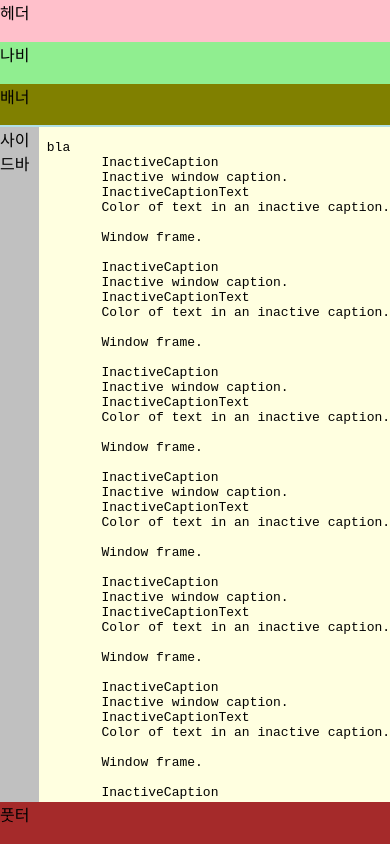
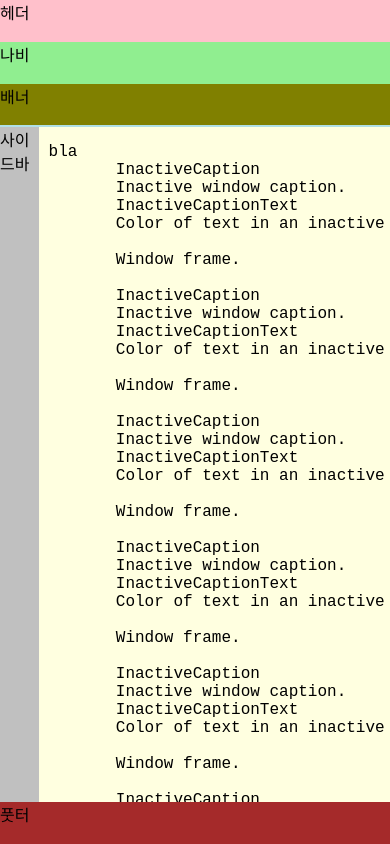
Before and after one commit to changnam/changnam.github.io, a plain HTML site: page index.html in a window 390 px wide. Drawn offline with Linux system fonts and the light colour scheme.

Commit message:
media query font-size set

```diff
--- a/css/main2.css
+++ b/css/main2.css
@@ -1,4 +1,10 @@
 @charset "UTF-8";
+
+@media only screen and (max-width: 700px) {
+  body {
+    font-size: 16px;
+  }
+}
 
 * {
 	box-sizing: border-box;
--- a/index.html
+++ b/index.html
@@ -2,6 +2,7 @@
 <html xmlns:th="http://www.thymeleaf.org" xmlns:layout="http://www.ultraq.net.nz/thymeleaf/layout">
 <head>
 <meta charset="UTF-8">
+<meta name="viewport" content="width=device-width, initial-scale=1">
 <title>Insert title here</title>
 <link rel="stylesheet" type="text/css" href="css/main2.css">
 <style type="text/css">
```
